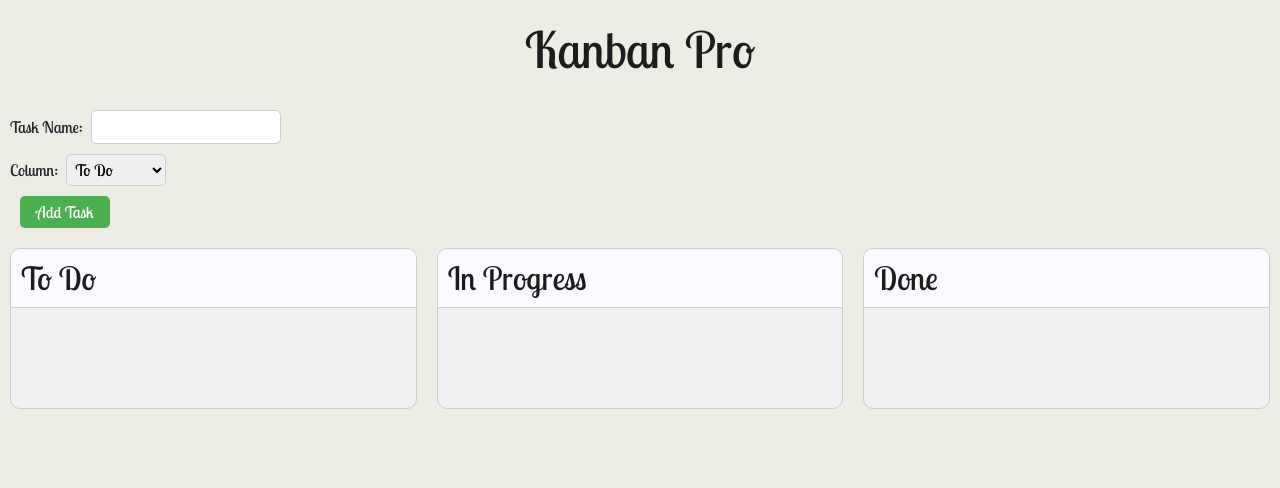
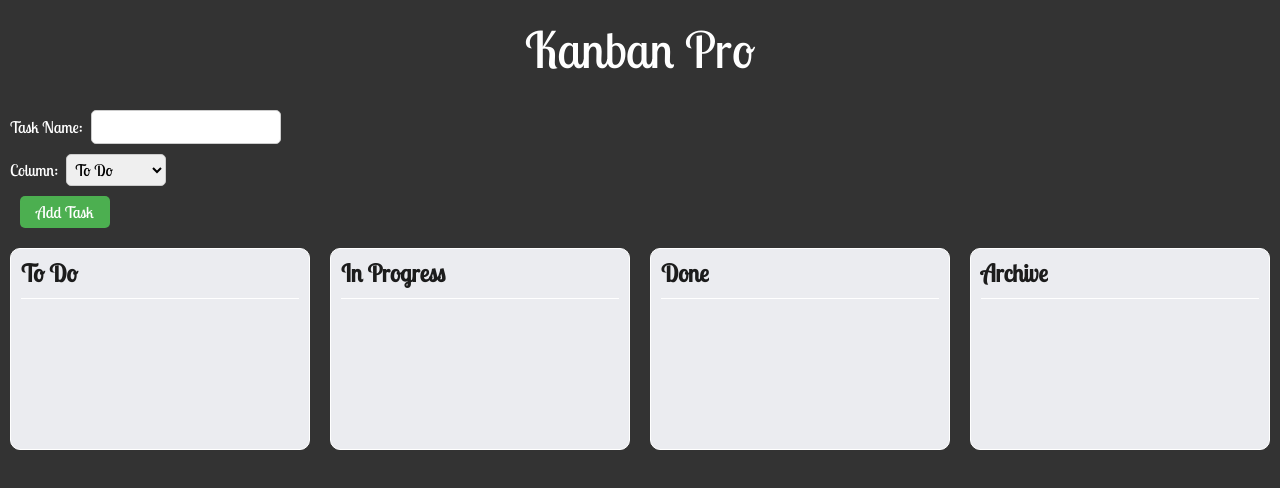
Before and after one commit to vishal-rathod-07/react-kanban-board, a React (Create React App) app: page / in a window 1280 px wide. Shown: the top 488 px of the page. Built offline with nearby package versions, Linux system fonts and the light colour scheme.

Commit message:
Update app styles

```diff
--- a/src/App.js
+++ b/src/App.js
@@ -6,6 +6,7 @@ function App() {
     { name: 'todo', title: 'To Do' },
     { name: 'in-progress', title: 'In Progress' },
     { name: 'done', title: 'Done' },
+    { name: 'archive', title: 'Archive' },
   ];
 
   const handleTaskMove = (task, from, to) => {
--- a/src/components/board/board.css
+++ b/src/components/board/board.css
@@ -1,11 +1,11 @@
 @import url('https://fonts.googleapis.com/css2?family=Lobster+Two&display=swap');
 
 body {
-  background-color: #ECEBE4 !important;
+  background-color: #333 !important;
 }
-.app-title{
+.app-title {
   font-family: 'Lobster Two', cursive;
-  color: #1C1C1C;
+  color: #fff;
   font-size: 50px;
   text-align: center;
   margin: 0;
@@ -17,41 +17,44 @@ body {
 }
 
 .column {
+  display: flex;
+  flex-direction: column;
   flex: 1;
-  border: 1px solid #ccc;
+  border: 1.5px solid #ffffff;
   margin: 10px;
-  background-color: #EEF0F2;
+  background-color: #ebecf0;
   border-radius: 10px;
   overflow: hidden;
+  padding: 0px 10px 30px 10px;
+  gap: 20px;
 }
 
-.column-heading{
-  background-color: #FAFAFF;
+.column-heading {
   margin: 0;
-  border-bottom: 1px solid #ccc;
+  border-bottom: 1.5px solid #fff;
   font-family: 'Lobster Two', cursive;
-  color: #1C1C1C;
-}
-
-.column-heading, .task-list {
-  padding: 10px;
+  color: #1c1c1c;
+  font-style: normal;
+  font-weight: 700;
+  font-size: 24px;
+  line-height: 29px;
+  padding: 10px 0;
 }
 
 .task-list {
   min-height: 100px;
+  display: flex;
+  flex-direction: column;
+  gap: 20px;
 }
 
 .task {
   padding: 10px;
-  /* background: #f9f9f9; */
-  background: #DADDD8;
   border: 1px solid #ccc;
-  border-radius: 5px;
   position: relative;
-}
-
-.task + .task {
-  margin-top: 10px;
+  background: #ffffff;
+  box-shadow: 0px 3px 0px #b2b8c4;
+  border-radius: 9px;
 }
 
 .task:hover .btn-delete-task {
@@ -70,10 +73,10 @@ form label {
   margin-right: 10px;
   flex: 1 1 100%;
   font-family: 'Lobster Two', cursive;
-
+  color: #fff;
 }
 
-form input[type="text"],
+form input[type='text'],
 form select {
   padding: 4px;
   border: 1px solid #ccc;
@@ -83,9 +86,9 @@ form select {
   flex: 1 1 100%;
 }
 
-form button[type="submit"] {
+form button[type='submit'] {
   padding: 4px 16px;
-  background: #4CAF50;
+  background: #4caf50;
   color: #fff;
   border-radius: 5px;
   border: none;
@@ -105,21 +108,21 @@ form button[type="submit"] {
   font: 700 21px/20px sans-serif;
   background: #555;
   border: 3px solid #fff;
-  color: #FFF;
-  box-shadow: 0 2px 6px rgba(0,0,0,0.5), inset 0 2px 4px rgba(0,0,0,0.3);
-    text-shadow: 0 1px 2px rgba(0,0,0,0.5);
-    -webkit-transition: background 0.5s;
-    transition: background 0.5s;
+  color: #fff;
+  box-shadow: 0 2px 6px rgba(0, 0, 0, 0.5), inset 0 2px 4px rgba(0, 0, 0, 0.3);
+  text-shadow: 0 1px 2px rgba(0, 0, 0, 0.5);
+  -webkit-transition: background 0.5s;
+  transition: background 0.5s;
 }
 
 .btn-delete-task:hover {
-  background: #E54E4E;
+  background: #e54e4e;
   padding: 3px 7px 5px;
   top: -11px;
   right: -11px;
 }
 .btn-delete-task:active {
-  background: #E54E4E;
+  background: #e54e4e;
   top: -10px;
   right: -11px;
 }
```
